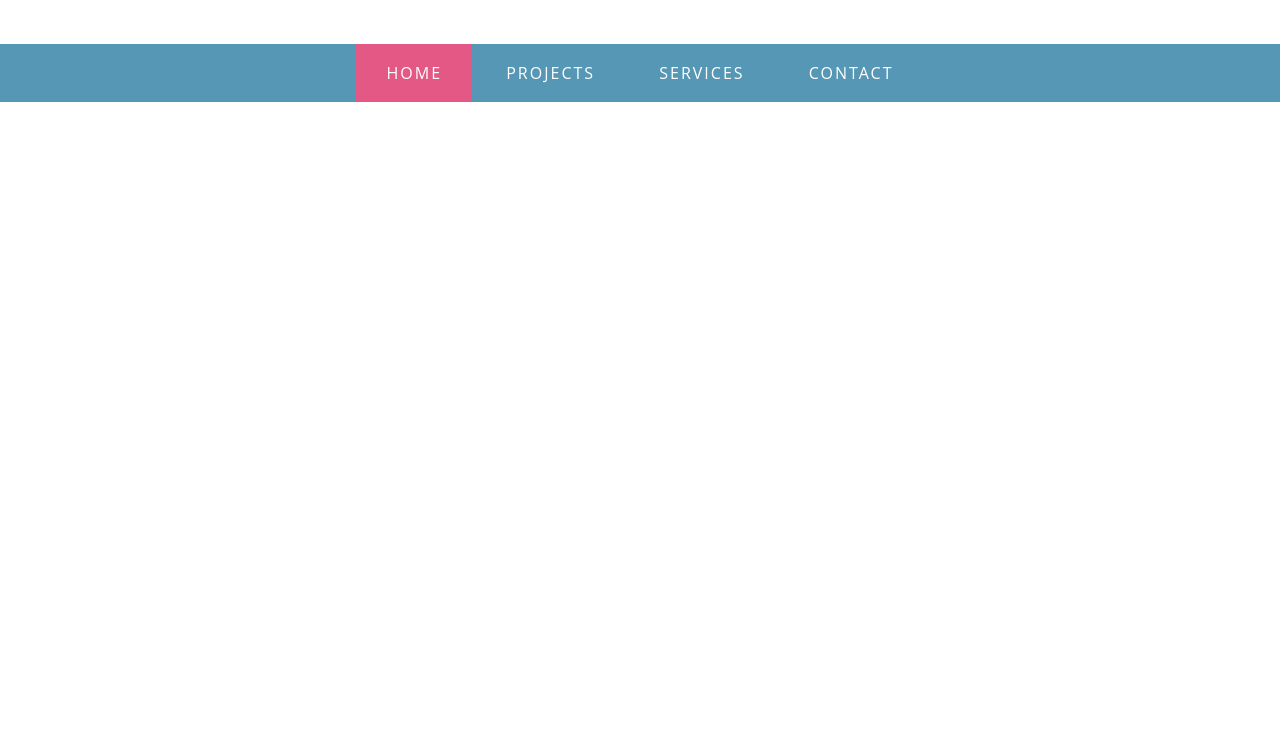
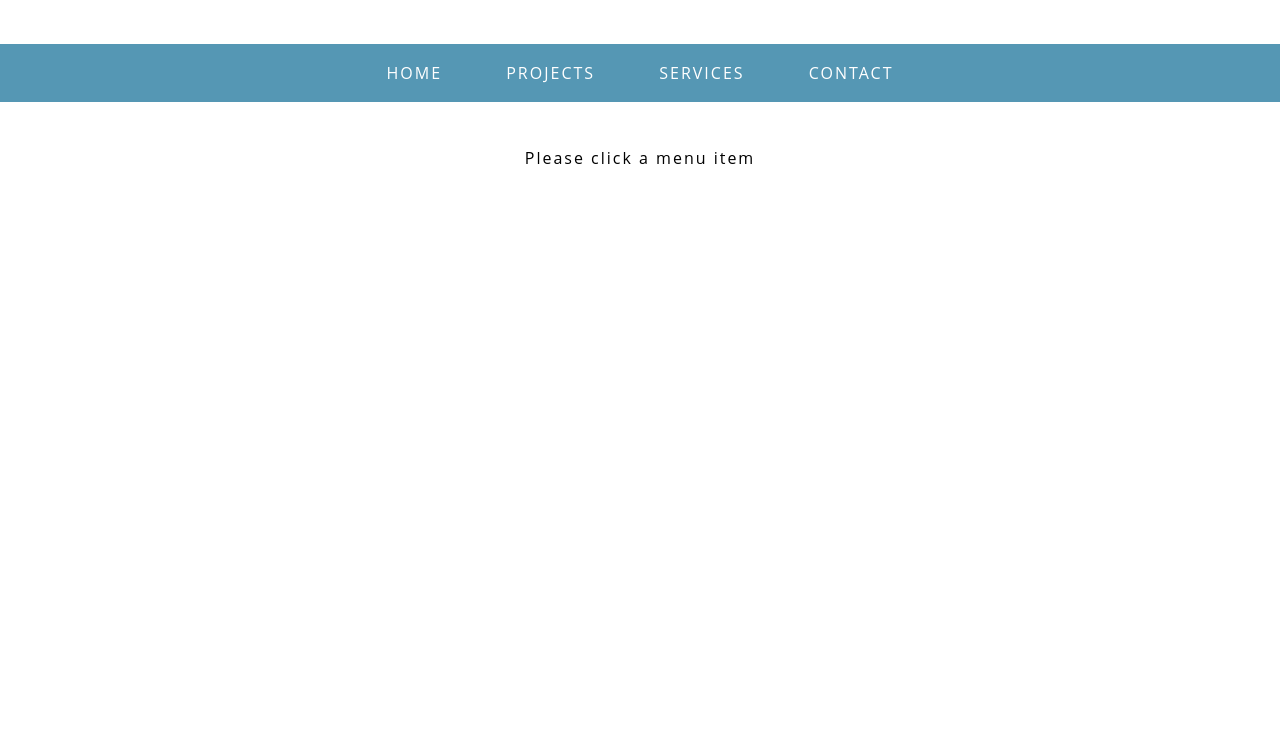
Before and after one commit to nickveil/vue-navigation, a website: page app/index.html in a window 1280 px wide. Shown: the part 59-800 px from the top of the page. Drawn offline with nearby package versions, Linux system fonts and the light colour scheme.

Commit message:
Additional styling; added message data

```diff
--- a/app/index.html
+++ b/app/index.html
@@ -26,20 +26,25 @@
 		<h1> Navigation Menu (vue)</h1>
 	</div>
 
-	<div id="menu">
+	<div v-cloak id="menu">
 
 		<nav>
-			<a class="active" id='homeMenu' href="#">Home</a>
+			<a id='homeMenu' href="#">Home</a>
 			<a id='projectMenu' href="#">Projects</a>
 			<a id='servicesMenu' href="#">Services</a>
 			<a id='contactMenu' href="#">Contact</a>
 		</nav>
-	</div>
+
+
+	 	<div>
+	 		<p class='messagePara'>{{ message }}</p>
+	 	</div>
+
+ 	</div>
 
 
 
-
-<script type="text/javascript" src="upg.com"></script>
+<script type="text/javascript" src="https://unpkg.com/vue"></script>
 <script type="text/javascript" src="main.js"></script>
 </body>
 </html>
--- a/app/main.js
+++ b/app/main.js
@@ -0,0 +1,11 @@
+var menu = new Vue({
+	el: '#menu',
+
+	data: {
+		message : 'Please click a menu item'
+
+	},
+	methods: {
+
+	}
+});
--- a/app/style.css
+++ b/app/style.css
@@ -1,6 +1,9 @@
 *{
 	margin: 0px;
 	padding: 0px;
+}
+[v-vloak] {
+	display: none;
 }
 
 body {
@@ -36,3 +39,10 @@ nav a{
 }.active{
 	background-color: #e35885;
 }
+
+.messagePara{
+	text-align: center;
+	font-size: 16px;
+	color: #000;
+	letter-spacing: 2px;
+}
```
